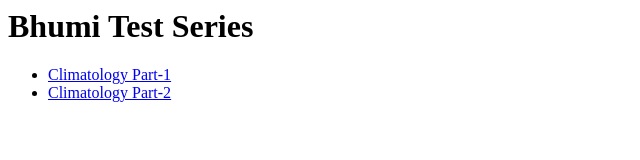
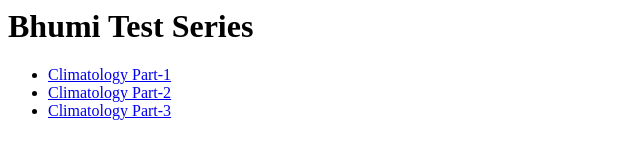
Before and after one commit to BhuMiTarget/bhumi-test-series, a plain HTML site: page index.html in a window 1280 px wide. Shown: the whole page, without its empty margins (0-640 px from the left). Drawn offline with Linux system fonts and the light colour scheme.

Commit message:
Update index.html

```diff
--- a/index.html
+++ b/index.html
@@ -2,4 +2,5 @@
 <h1>Bhumi Test Series</h1><ul>
 <li><a href="Test-01/questions.html">Climatology Part-1</a></li>
 <li><a href="Test-02/questions.html">Climatology Part-2</a></li>
+<li><a href="Test-02/questions.html">Climatology Part-3</a></li>
 </ul></body></html>
```
